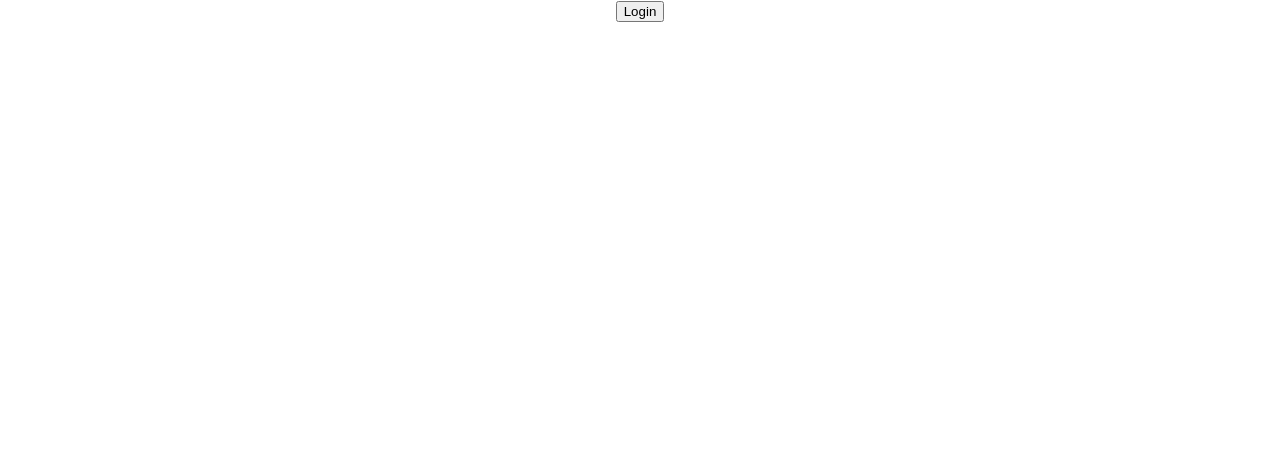
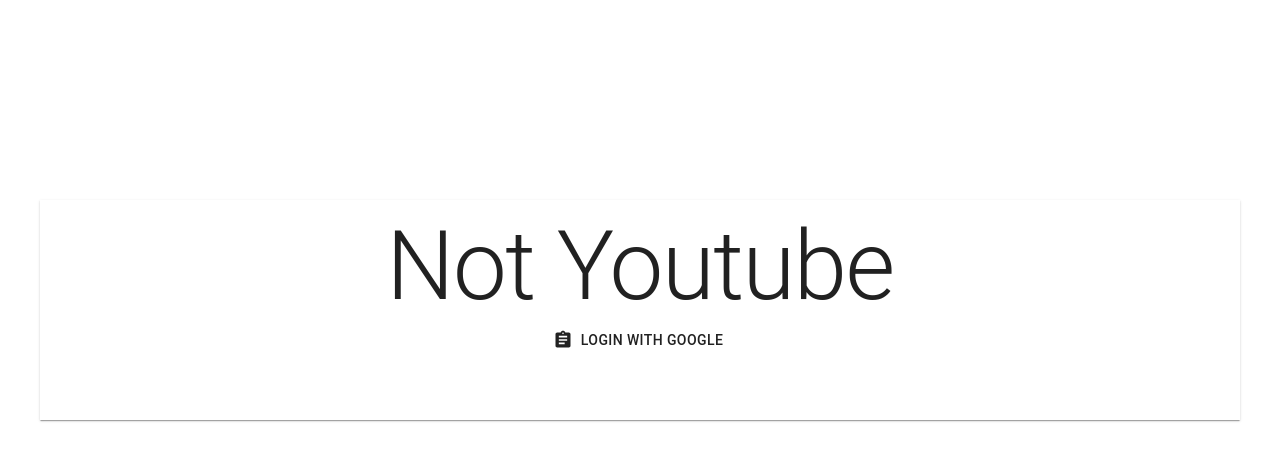
Before and after one commit to marce-ldv/not-youtube, a React (Create React App) app: page / in a window 1280 px wide. Shown: the top 460 px of the page. Built offline with nearby package versions, Linux system fonts and the light colour scheme; the HTML template or start-up script is replaced by a standard one.

Commit message:
login page updated

```diff
--- a/src/App.tsx
+++ b/src/App.tsx
@@ -1,14 +1,17 @@
-import React     from 'react';
+import React              from 'react';
 import './App.css';
-import Firebase  from './Settings/firebase.settings';
-import LoginPage from './Page/Login';
+import {createMuiTheme, MuiThemeProvider} from '@material-ui/core';
+import Firebase                           from './Settings/firebase.settings';
+import LoginPage          from './Page/Login';
 
 new Firebase();
 
 function App() {
   return (
     <div className="App">
-      <LoginPage/>
+      <MuiThemeProvider theme={createMuiTheme()}>
+        <LoginPage/>
+      </MuiThemeProvider>
     </div>
   );
 }
--- /dev/null
+++ b/src/Components/Representation/Template/Container.ts
@@ -0,0 +1,19 @@
+import {Styles} from '@material-ui/styles';
+import {Theme}                from '@material-ui/core';
+
+type ClassKey = 'sectionRoot';
+
+const sectionTemplate: Styles<Theme, any, ClassKey> = (theme) => ({
+  sectionRoot: {
+    width: '100%',
+    margin: 'auto',
+    [theme.breakpoints.only('md')]: {
+      width: `900px`,
+    },
+    [theme.breakpoints.up('lg')]: {
+      width: `1200px`,
+    },
+  }
+})
+
+export default sectionTemplate;
--- /dev/null
+++ b/src/Components/Representation/Template/LoginPageTemplate.ts
@@ -0,0 +1,16 @@
+import {StyleRules} from '@material-ui/styles';
+
+type ClassKey = 'containerLogin';
+
+const loginPageTemplate: StyleRules<any, ClassKey> = {
+  containerLogin: {
+    padding: '10px',
+    margin: 'auto',
+    minHeight: '200px',
+    marginTop: '200px',
+    // border: 'solid 1px black',
+    // borderRadius: '10px',
+  }
+}
+
+export default loginPageTemplate;
--- a/src/Page/Login.tsx
+++ b/src/Page/Login.tsx
@@ -1,18 +1,30 @@
-import React, {FunctionComponent} from 'react';
-import Button
-                              from '../Components/Representation/Atom/Button';
-import {useAuthServicesPopUp} from '../Components/Containers/useAuthServicesPopUp';
+import React, {FunctionComponent}  from 'react';
+import {useAuthServicesPopUp}      from '../Components/Containers/useAuthServicesPopUp';
+import {makeStyles}                from '@material-ui/styles';
+import loginPageTemplate
+                                   from '../Components/Representation/Template/LoginPageTemplate';
+import sectionTemplate
+                                   from '../Components/Representation/Template/Container';
+import {Button, Paper, Typography} from '@material-ui/core';
+import Google                      from '@material-ui/icons/Assignment';
+
+const useStyles = makeStyles(loginPageTemplate);
+const useStylesSection = makeStyles(sectionTemplate);
 
 const LoginPage: FunctionComponent = () => {
-  const [handleClick, userData] = useAuthServicesPopUp();
+  const [handleClick] = useAuthServicesPopUp();
+  const {containerLogin} = useStyles();
+  const {sectionRoot} = useStylesSection();
 
   return (
-    <>
-      <Button onClick={() => handleClick()}>
-        Login
-        {userData?.user?.displayName}
-      </Button>
-    </>
+    <div className={sectionRoot}>
+      <Paper square className={containerLogin}>
+        <Typography variant={'h1'}>Not Youtube</Typography>
+        <Button startIcon={<Google/>} onClick={() => handleClick()}>
+          Login with google
+        </Button>
+      </Paper>
+    </div>
   );
 };
 
```
